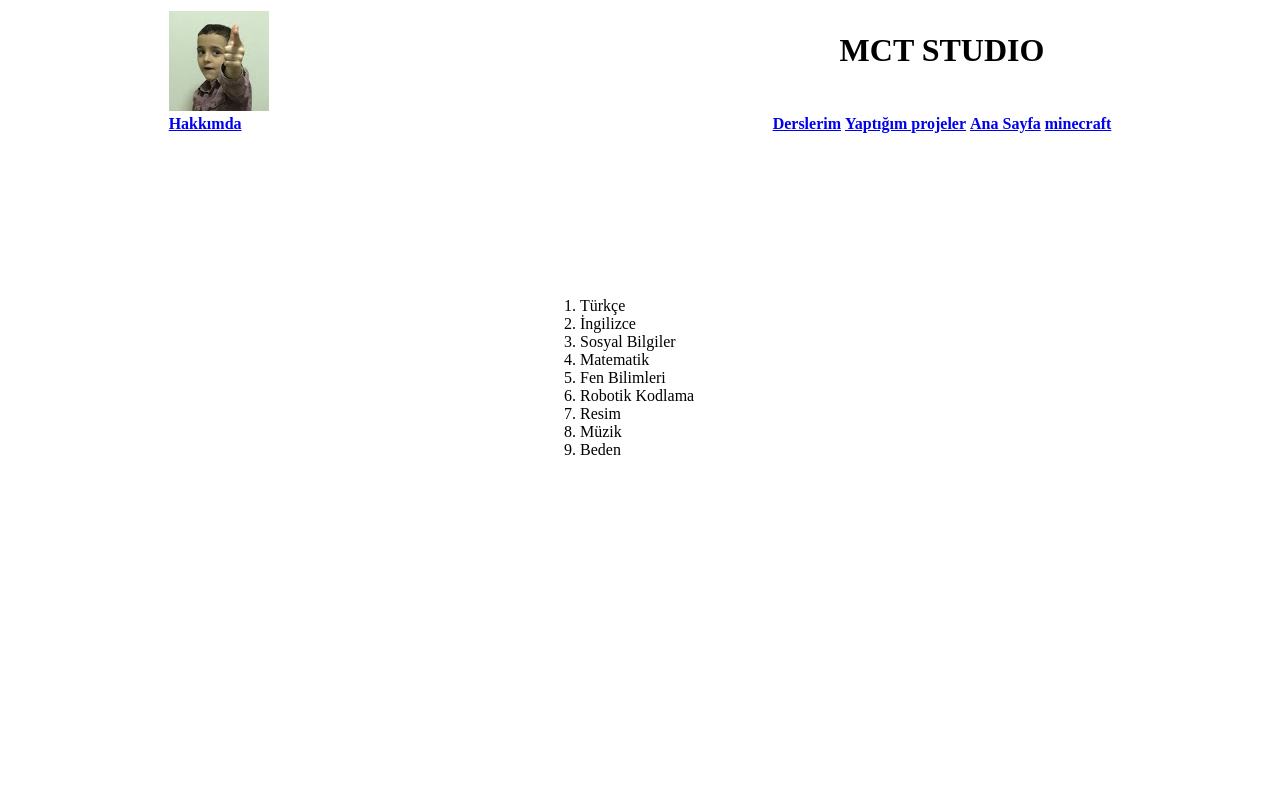
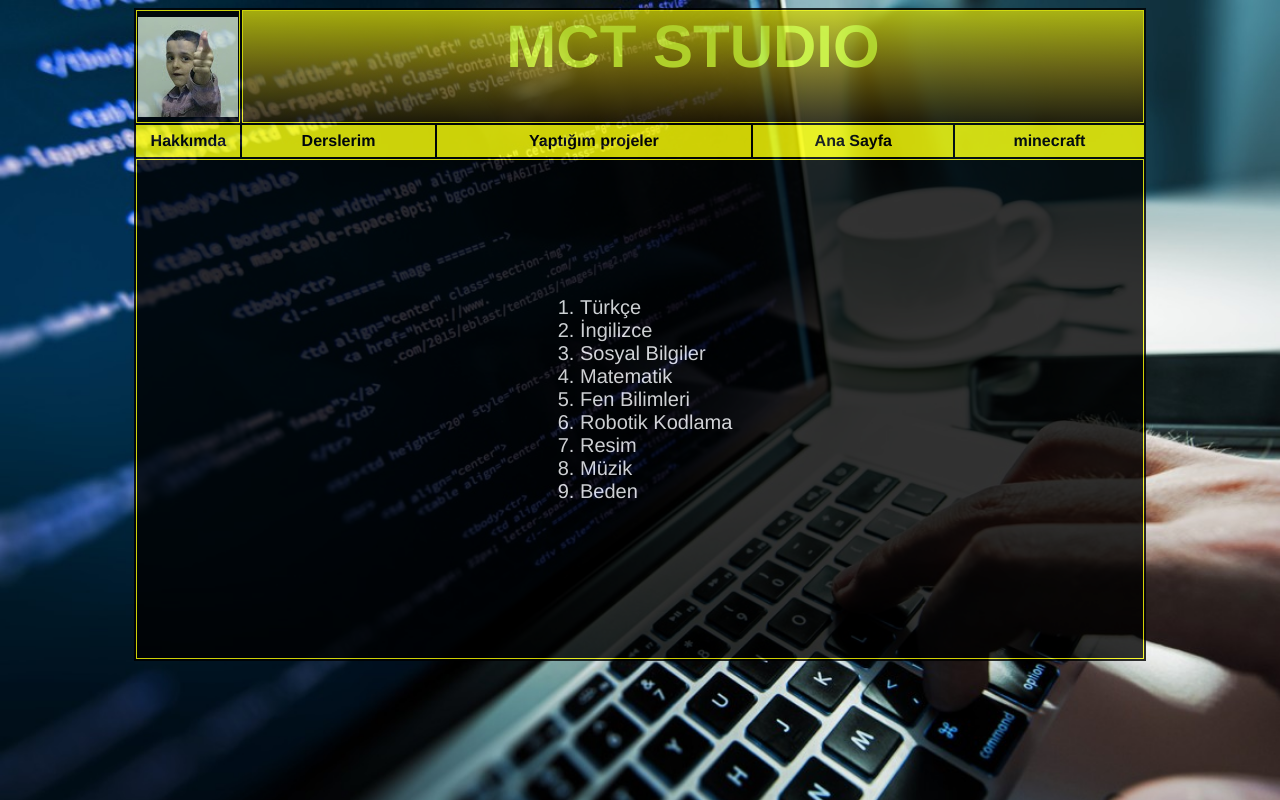
Before and after one commit to mct-studio/my-website, a website: page derslerim.html in a window 1280 px wide. Drawn offline with Linux system fonts and the light colour scheme; the site is published under a folder, as on GitHub Pages, so addresses that start at the root find nothing.

Commit message:
css fixed

```diff
--- a/derslerim.html
+++ b/derslerim.html
@@ -2,7 +2,7 @@
 
 <head>
     <title>MCT STUDIO</title>
-    <link rel="stylesheet" type="text/css" href="/css/style.css" />
+    <link rel="stylesheet" type="text/css" href="css/style.css" />
 </head>
 
 <body>
```
Also changed, not shown: guncellemeler.htm (+1 -1 lines), hakkimda.html (+1 -1 lines), index.htm (+1 -1 lines), minecraft.htm (+1 -1 lines), minecraftkodlar.htm (+1 -1 lines), minecraftnasıloynanır.htm (+1 -1 lines), projeler.html (+1 -1 lines).
